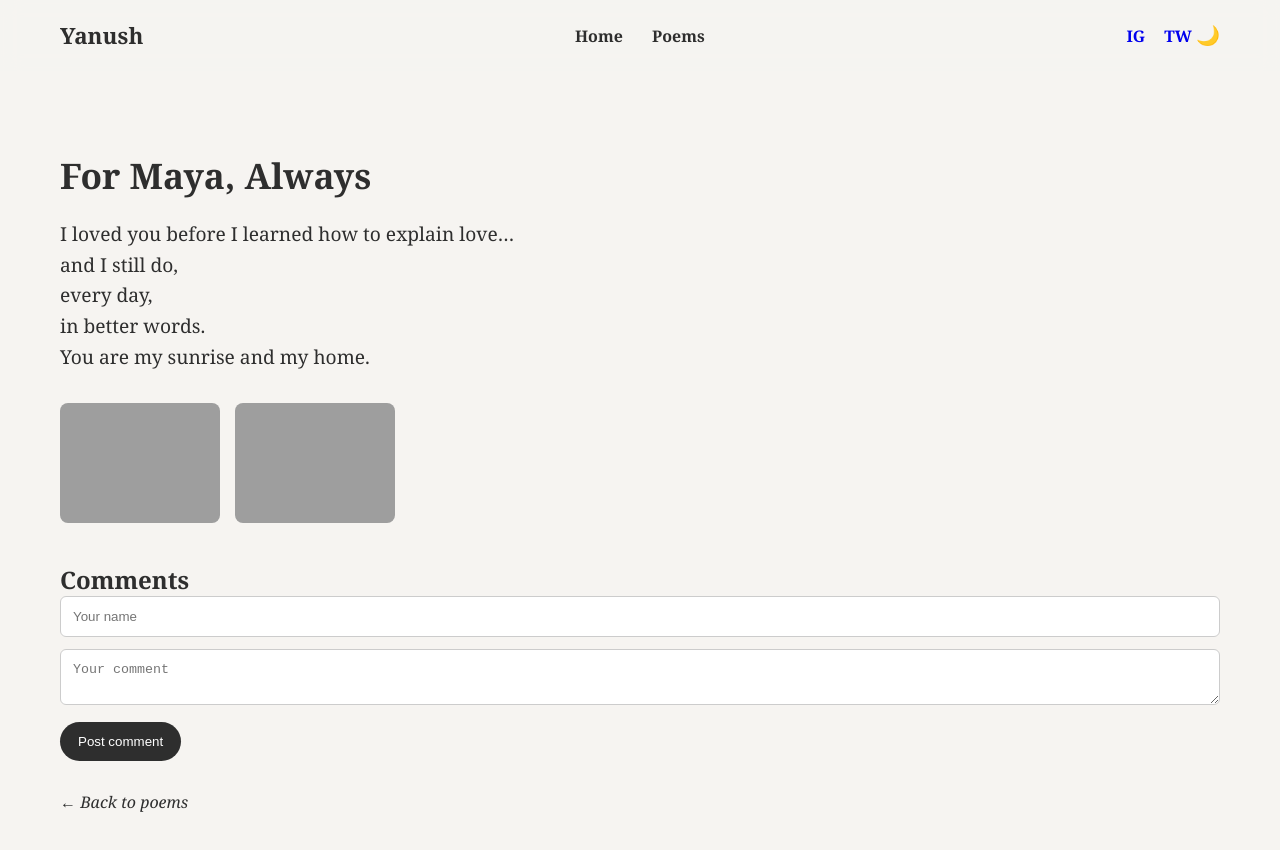
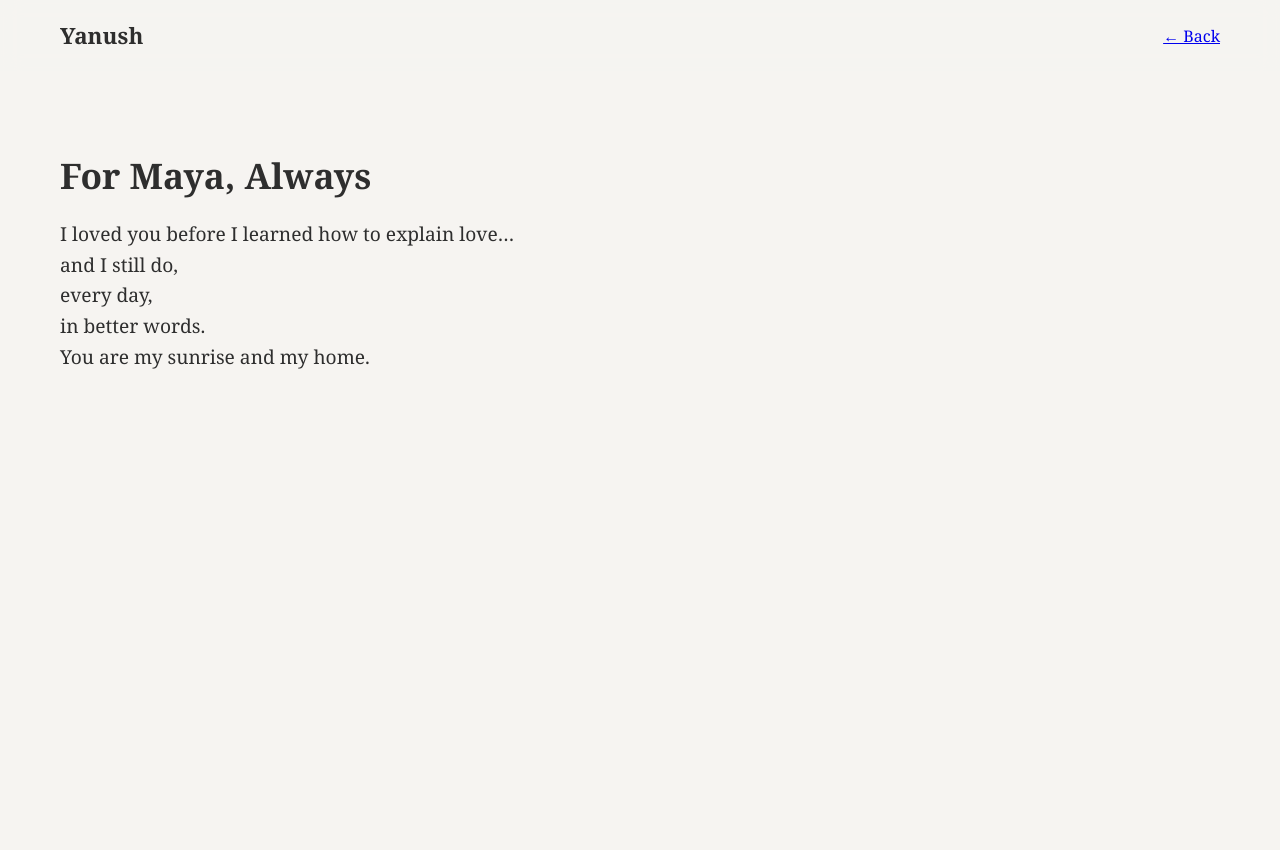
Before and after one commit to yanush056/yannush056, a plain HTML site: page poem.html in a window 1280 px wide. After the commit the page ends 800 px from the top, so only its background shows below. Drawn offline with Linux system fonts and the light colour scheme; grey boxes are pictures that could not be loaded.

Commit message:
Update poem.html

```diff
--- a/poem.html
+++ b/poem.html
@@ -3,41 +3,20 @@
 <head>
   <meta charset="UTF-8" />
   <meta name="viewport" content="width=device-width, initial-scale=1.0"/>
-  <title>Yanush | Poem</title>
+  <title>Poem | Yanush</title>
   <link rel="stylesheet" href="style.css">
 </head>
 <body>
 
 <header class="navbar">
   <div class="logo">Yanush</div>
-    <nav>
-      <a href="index.html">Home</a>
-      <a href="index.html#poems">Poems</a>
-    </nav>
-    <div class="nav-right">
-      <a href="https://instagram.com" target="_blank">IG</a>
-      <a href="https://twitter.com" target="_blank">TW</a>
-      <button id="darkToggle" class="dark-toggle">🌙</button>
-    </div>
+  <a class="back-link" href="index.html">← Back</a>
 </header>
 
 <main class="poem-page">
   <h1 id="poemTitle"></h1>
   <p id="poemText"></p>
-
-    <div class="gallery" id="gallery"></div>
-
-    <section class="comments">
-      <h2>Comments</h2>
-      <form id="commentForm">
-        <input type="text" id="commentName" placeholder="Your name">
-        <textarea id="commentText" placeholder="Your comment" required></textarea>
-        <button type="submit">Post comment</button>
-      </form>
-      <div id="commentList"></div>
-    </section>
-
-    <a class="back" href="index.html#poems">← Back to poems</a>
+  <img id="poemImage" />
 </main>
 
 <script src="script.js"></script>
```
Lines whose indentation alone changed are shown as unchanged.
